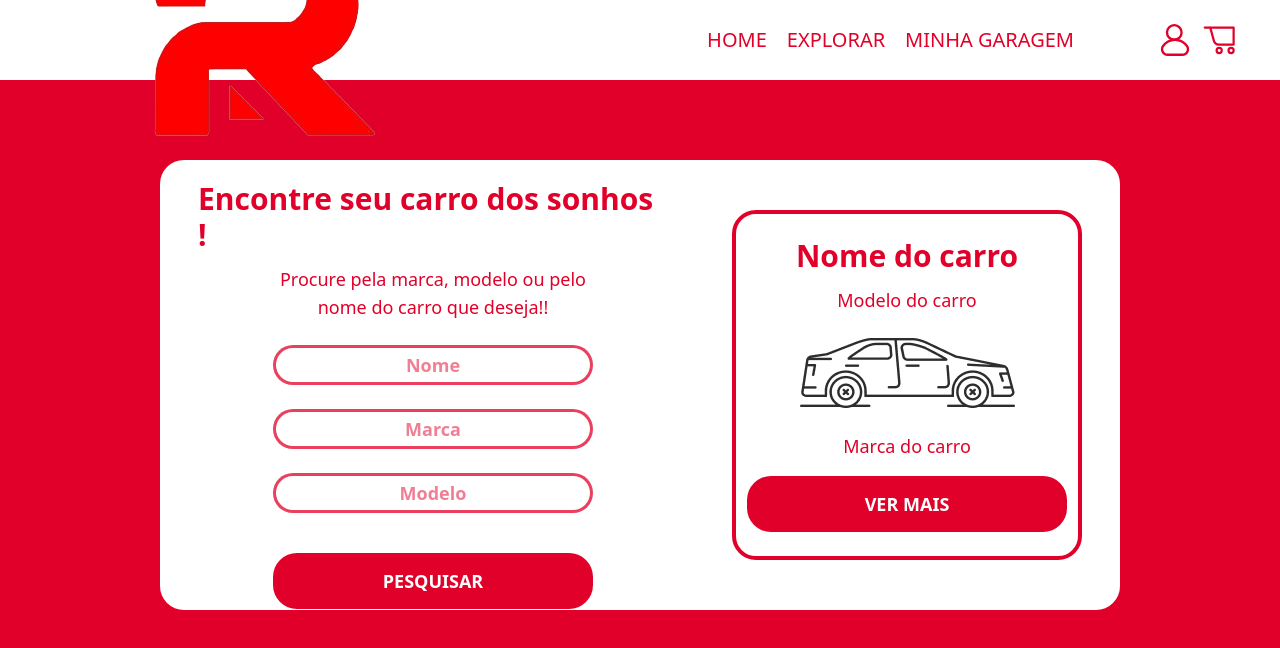
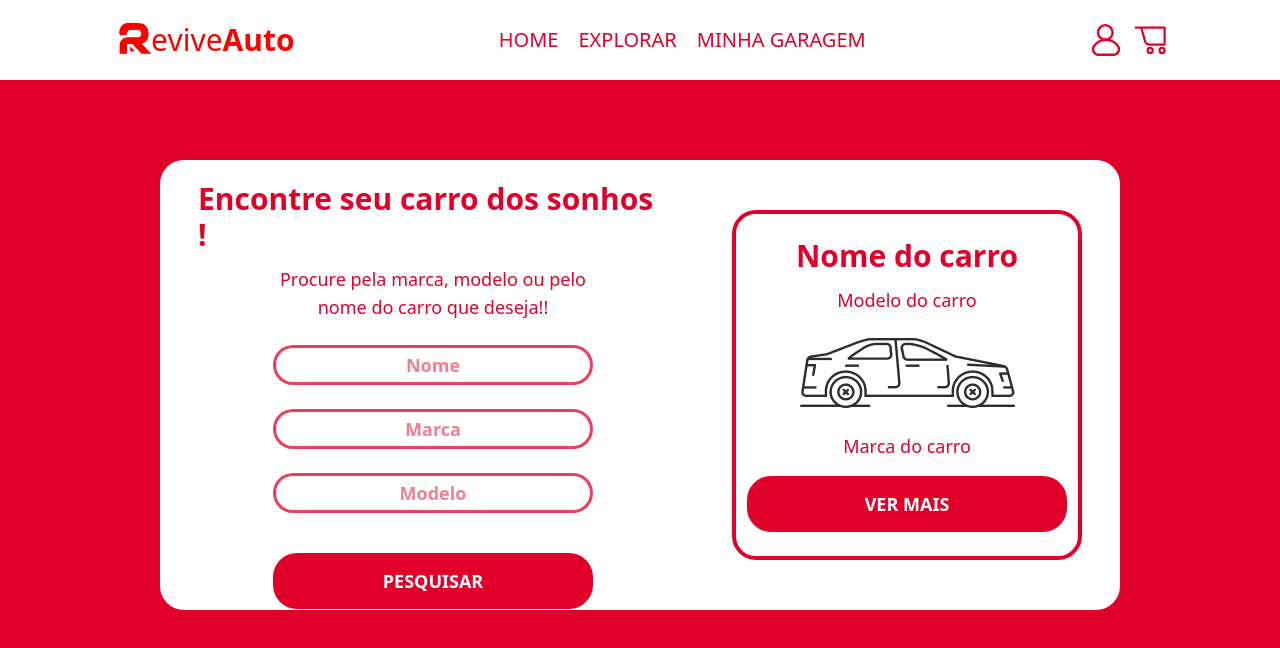
Before and after one commit to CleitoTT/site-concessionaria, a React (Create React App) app: page / in a window 1280 px wide. Shown: the top 648 px of the page. Built offline with nearby package versions, Linux system fonts and the light colour scheme.

Commit message:
Correção de tamanho logo

```diff
--- a/src/components/Logo/index.js
+++ b/src/components/Logo/index.js
@@ -2,9 +2,9 @@ import logo from "../../images/logo-reviveauto.png"
 
 export default function Logo(){
     return(
-        <div className="flex">
-            <img src={logo} alt="Imagem logo" />
-            <p className="text-3xl text-[#FE0000] font-medium">Revive<b>Auto</b></p>
+        <div className="flex items-center">
+            <img src={logo} alt="Imagem logo"  className="w-16 h-20 mr-[-15px]"/>
+            <p className="text-3xl text-[#FE0000] font-medium">evive<b>Auto</b></p>
         </div>
     )
 }
```
